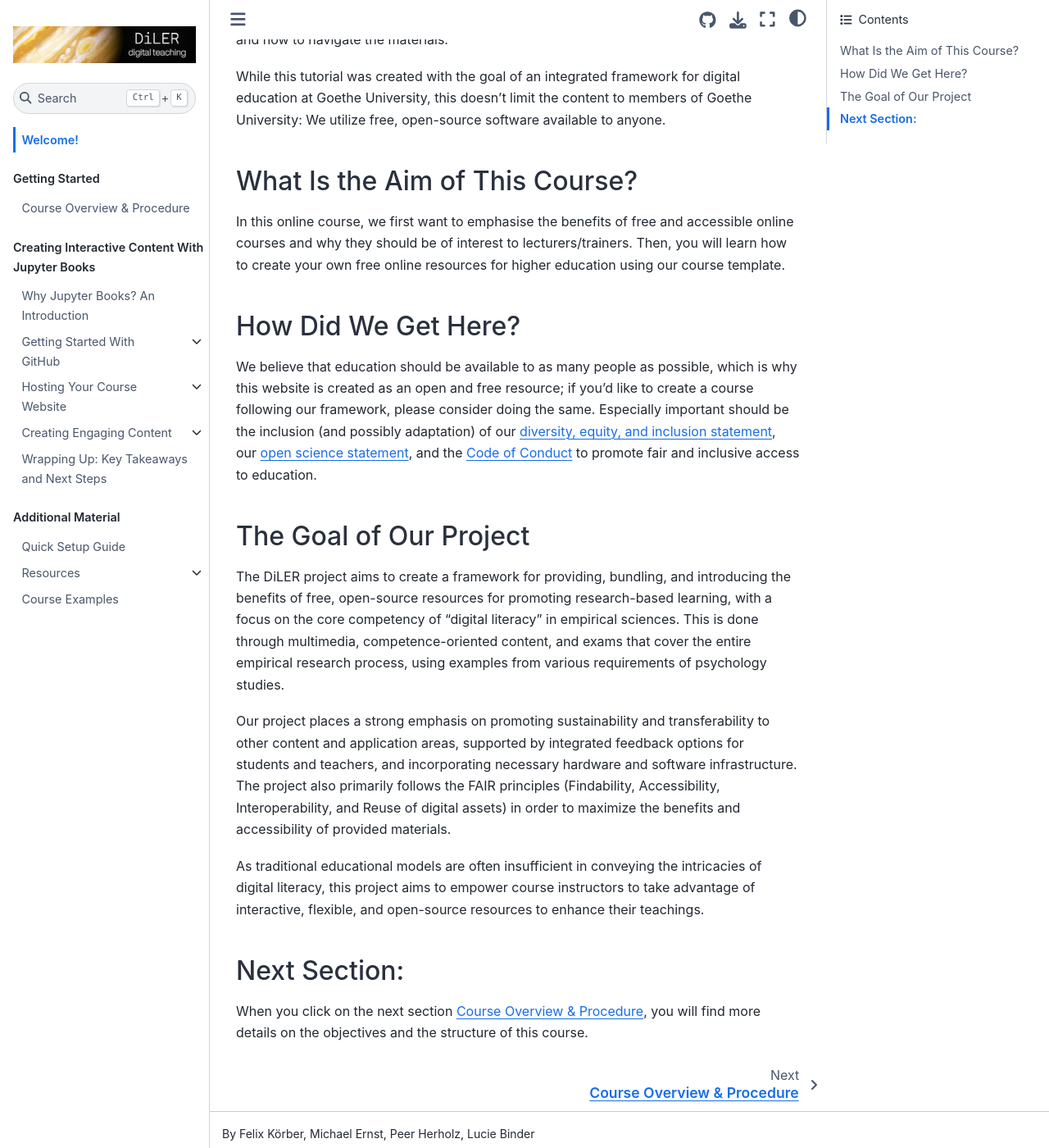
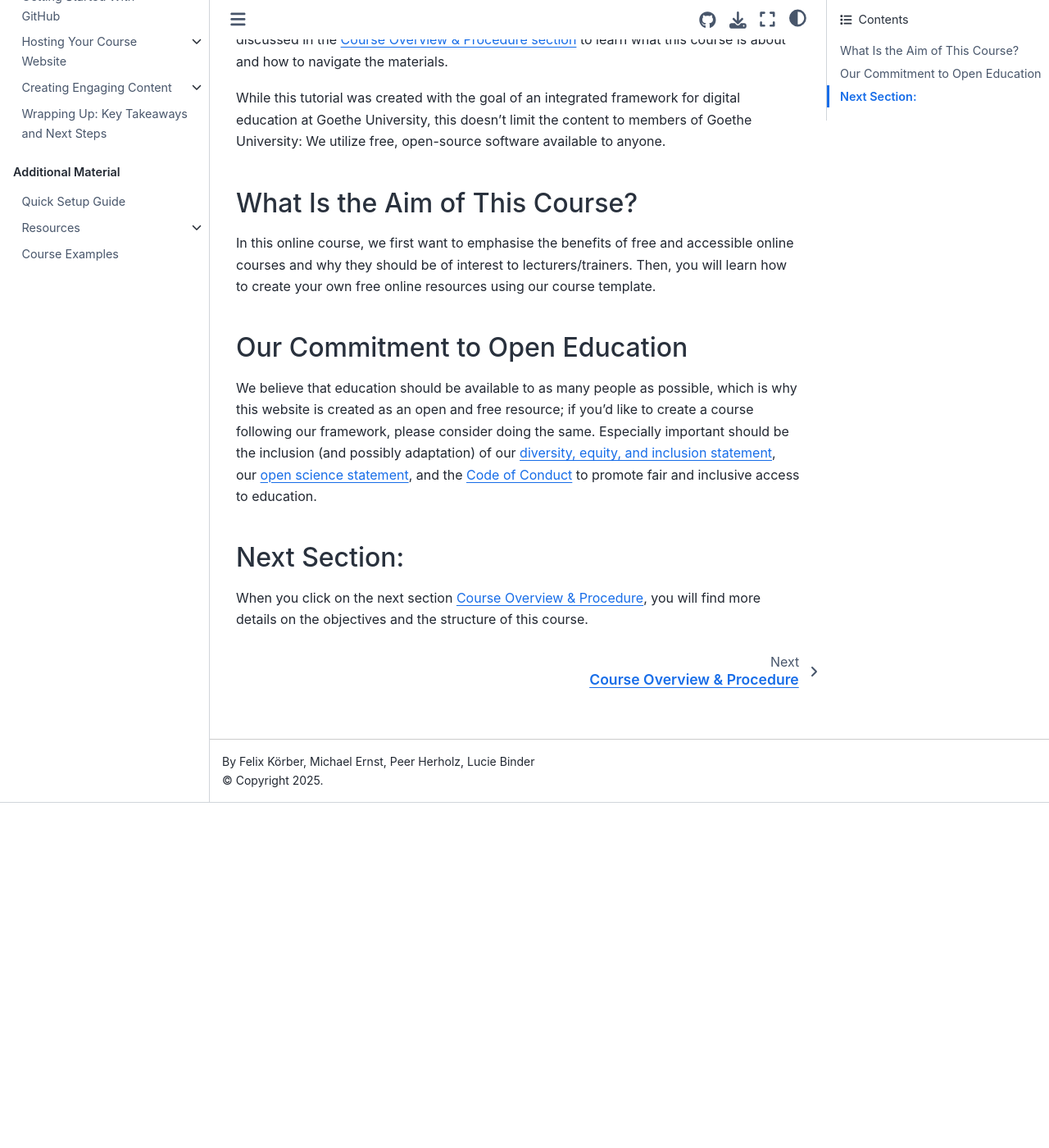
Before and after one commit to M-earnest/tutorial_jupyter_books, a Jupyter Book: the page built from general-information/index.md, in a window 1280 px wide and 1400 px high, scrolled down 421 px. Shown: the whole window at 82% size. Built offline with Jupyter Book 1.0.4 settings and Sphinx 7.4.7 and the Sphinx Book theme 1.1.4, drawn with Linux system fonts in a browser that asks for light colours; pages that are not in the unit, such as notebooks, are missing from menus; some of the changed text lies outside the part shown.

Commit message:
Update index.md
Shortened the text.

```diff
--- a/general-information/index.md
+++ b/general-information/index.md
@@ -1,26 +1,17 @@
 ![Logo of the DiLER project](../static/logo.png)
 # **Welcome!**
 
-Hello and welcome everyone to the introduction page for the course **Creating interactive content with Jupyter Books** created as part of [DigiTeLL](www.uni-frankfurt.de/digitell), by the [DiLER](https://diler-digitell.github.io/intro.html) project. Our project aims to provide open and free educational resources to promote key digital skills for working in empirical sciences.
+Hello and welcome everyone to our course **Creating interactive content with Jupyter Books** created as part of [DigiTeLL](www.uni-frankfurt.de/digitell), by the [DiLER](https://diler-digitell.github.io/intro.html) project. Our project aims to provide open and free educational resources to promote key digital skills for working in empirical sciences. At the same time, we empower course instructors to take advantage of interactive, flexible, and open-source tools to enhance their teachings.
 
 As you read through the subsections of this website, you will gain insight into how to create beautiful, easy-to-deploy, and interactive content quickly. Simply follow the outline discussed in the [Course Overview & Procedure section](overview) to learn what this course is about and how to navigate the materials.
 
 While this tutorial was created with the goal of an integrated framework for digital education at Goethe University, this doesn't limit the content to members of Goethe University: We utilize free, open-source software available to anyone.
 
 ## What Is the Aim of This Course?
-In this online course, we first want to emphasise the benefits of free and accessible online courses and why they should be of interest to lecturers/trainers. Then, you will learn how to create your own free online resources for higher education using our course template.
+In this online course, we first want to emphasise the benefits of free and accessible online courses and why they should be of interest to lecturers/trainers. Then, you will learn how to create your own free online resources using our course template.
 
-## How Did We Get Here?
+## Our Commitment to Open Education
 We believe that education should be available to as many people as possible, which is why this website is created as an open and free resource; if you'd like to create a course following our framework, please consider doing the same. Especially important should be the inclusion (and possibly adaptation) of our [diversity, equity, and inclusion statement](../resources/dei), our [open science statement](../resources/open_science), and the [Code of Conduct](../resources/CoC) to promote fair and inclusive access to education.
-
-## The Goal of Our Project
-
-The DiLER project aims to create a framework for providing, bundling, and introducing the benefits of free, open-source resources for promoting research-based learning, with a focus on the core competency of "digital literacy" in empirical sciences. This is done through multimedia, competence-oriented content, and exams that cover the entire empirical research process, using examples from various requirements of psychology studies.
-
-Our project places a strong emphasis on promoting sustainability and transferability to other content and application areas, supported by integrated feedback options for students and teachers, and incorporating necessary hardware and software infrastructure. The project also primarily follows the FAIR principles (Findability, Accessibility, Interoperability, and Reuse of digital assets) in order to maximize the benefits and accessibility of provided materials.
-
-As traditional educational models are often insufficient in conveying the intricacies of digital literacy, this project aims to empower course instructors to take advantage of interactive, flexible, and open-source resources to enhance their teachings.
-
 
 ## Next Section:
 When you click on the next section {doc}`overview`, you will find more details on the objectives and the structure of this course.
```
